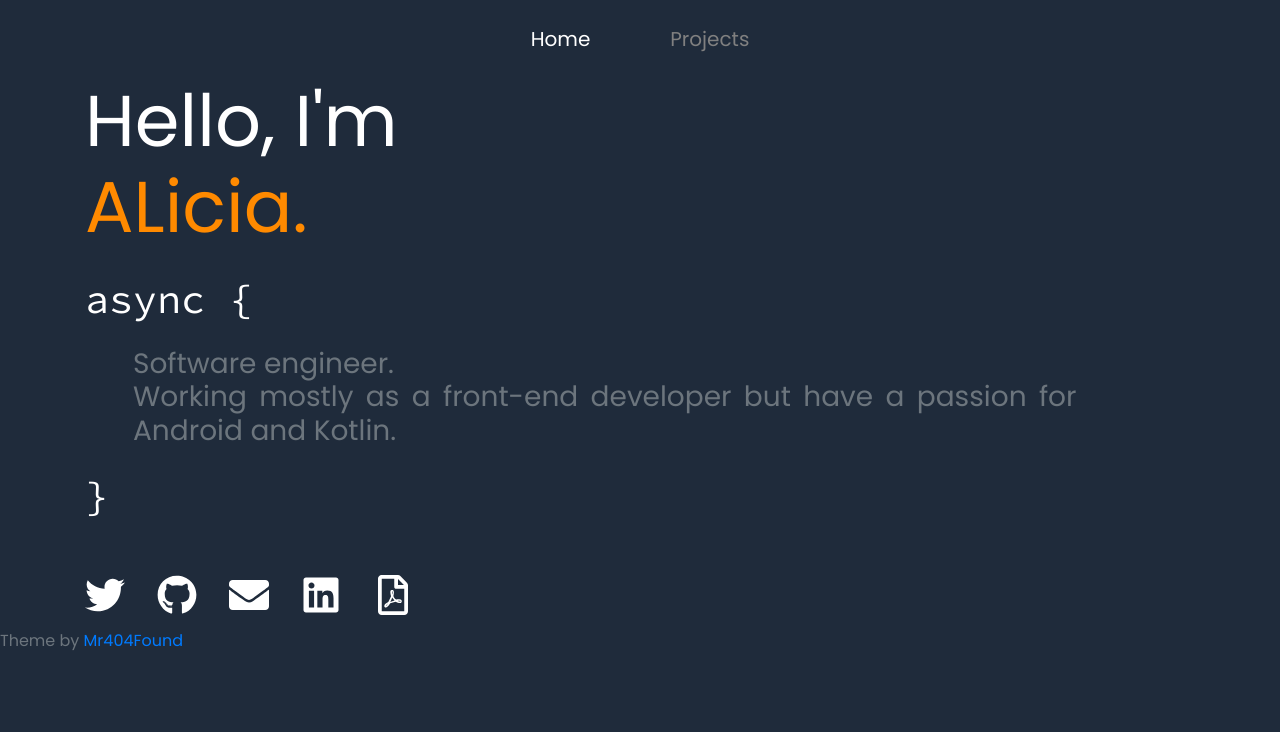
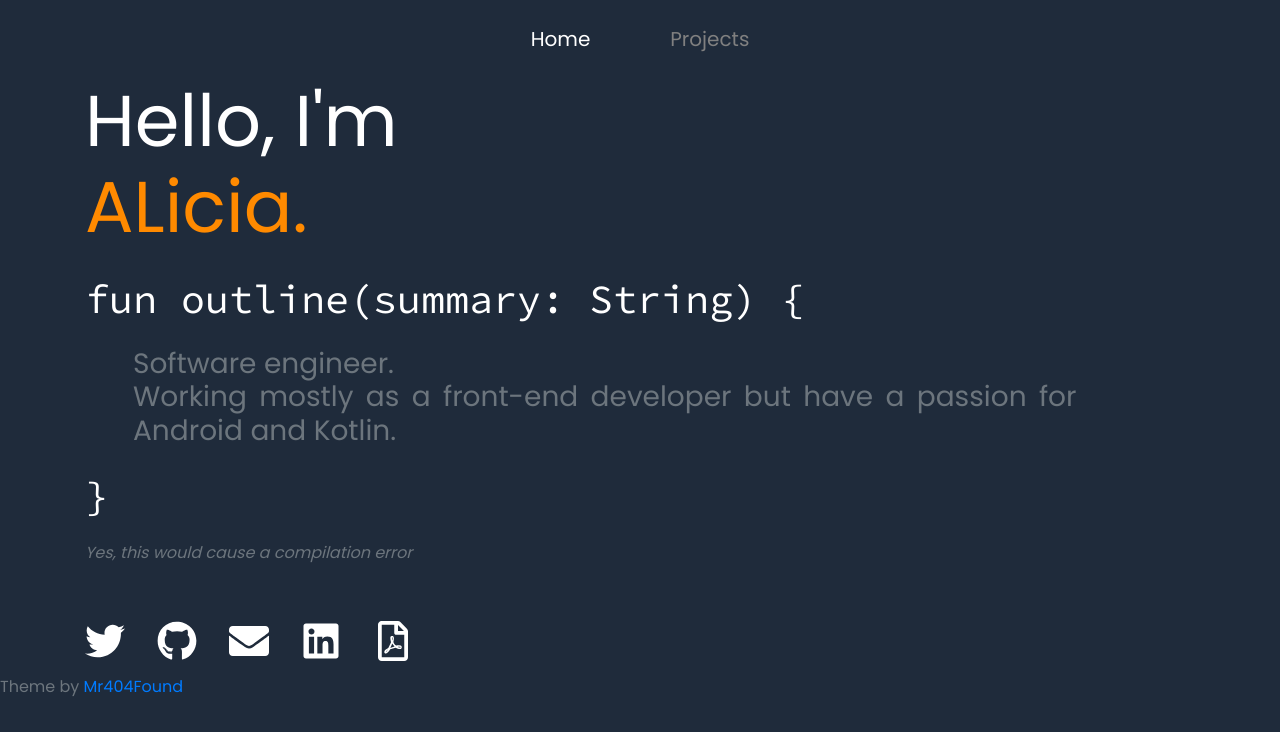
Before and after one commit to aliciaphes/aliciaphes.github.io, a Gatsby site in the folder gatsby/: page / in a window 1280 px wide. Built offline with nearby package versions, Linux system fonts and the light colour scheme; Gatsby itself is replaced by a stand-in of ours.

Commit message:
Use Kotlin function and add compilation message

```diff
--- a/gatsby/src/components/info.js
+++ b/gatsby/src/components/info.js
@@ -9,6 +9,7 @@ import {
 } from "react-icons/fa"
 
 export default function info() {
+  // <div className="h1 code mt-4 mb-3">async {"{"}</div>
   return (
     <>
     <div className="container">
@@ -16,12 +17,13 @@ export default function info() {
         <span style = {{color : "white"}}>Hello, I'm</span> <br />
         ALicia.
       </div>
-      <div className="h1 code mt-4 mb-3">async {"{"}</div>
+      <div className="h1 code mt-4 mb-3">fun outline(summary: String) {"{"}</div>
       <div className="text-muted mx-5 my-4 h3 text-justify info">
         Software engineer.
         <br /> Working mostly as a front-end developer but have a passion for Android and Kotlin.
       </div>
       <div className="h1 code mt-2 mb-3">{"}"}</div>
+      <span className="text-muted text-justify info note">Yes, this would cause a compilation error</span>
       <div className="h1 mt-5">
         <a className="icon" target="_blank" rel="noopener noreferrer" href="https://twitter.com/aleepay">
           <Twitter />
--- a/gatsby/src/style.css
+++ b/gatsby/src/style.css
@@ -60,3 +60,8 @@ body {
 .card:hover {
   transform: scale(1.09);
 }
+
+.note {
+  font-size: 0.8em;
+  font-style: italic;
+}
```
